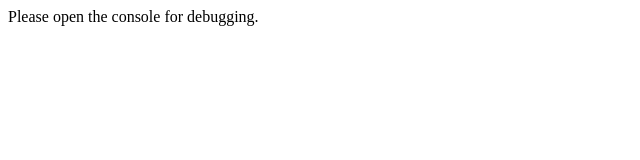
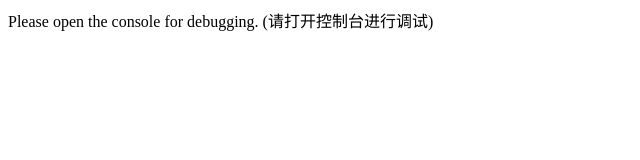
Before and after one commit to imtaotao/aidly, a website: page index.html in a window 1280 px wide. Shown: the whole page, without its empty margins (0-640 px from the left). Drawn offline with Linux system fonts and the light colour scheme.

Commit message:
chore: update debug demo

```diff
--- a/index.html
+++ b/index.html
@@ -6,12 +6,14 @@
   <title>Aidly</title>
 </head>
 <body>
-  <div>Please open the console for debugging.</div>
+  <div>Please open the console for debugging. (请打开控制台进行调试)</div>
   <script src="https://unpkg.com/aidly/dist/aidly.umd.js"></script>
   <script>
     Object.assign(window, window.Aidly);
 
     console.log('All APIs have been placed on the window and can be used directly, such as `window.clone({})`.');
+    console.log('所有的 API 都已经放在 window 上，可以直接使用，比如 `window.clone({})`。');
+    console.log(window.Aidly);
   </script>
 </body>
 </html>
```
